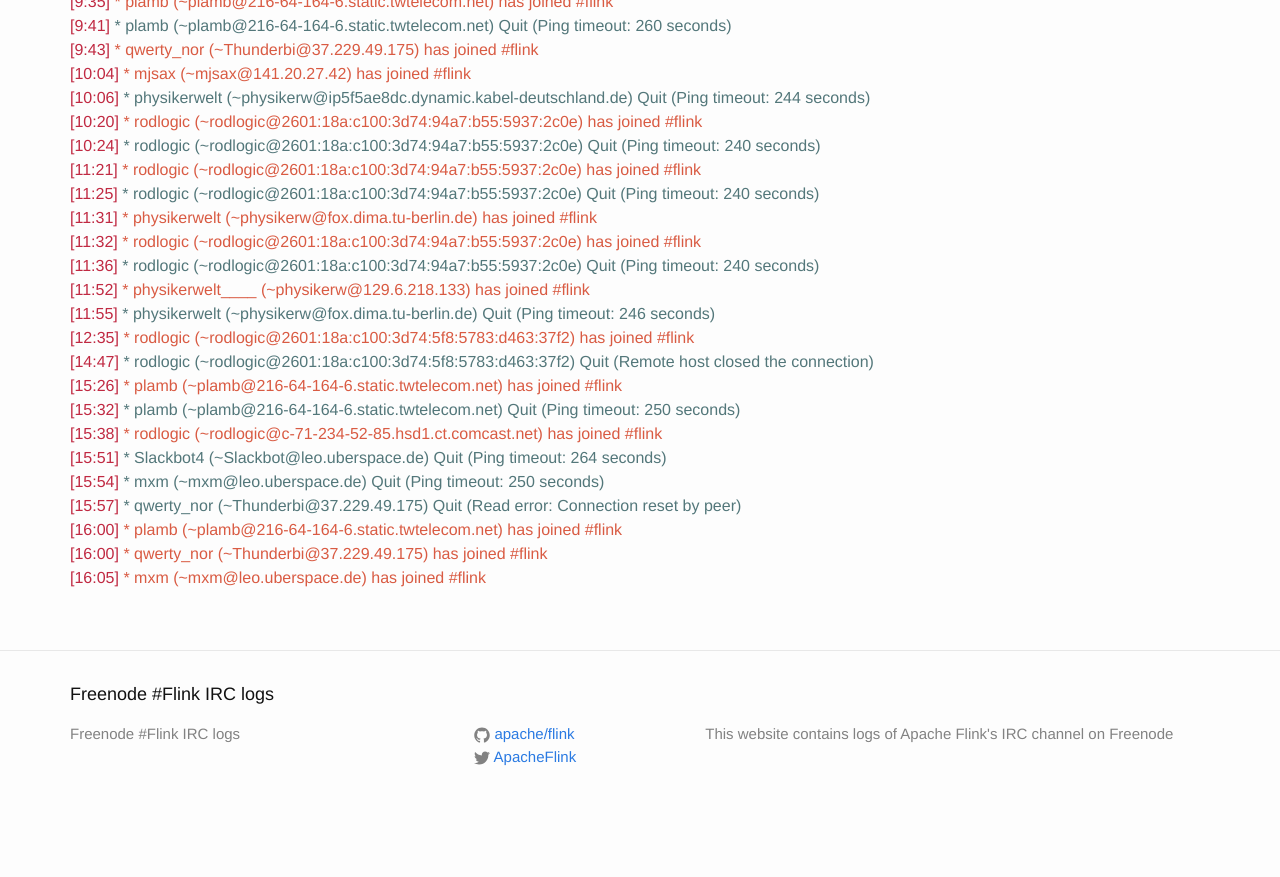
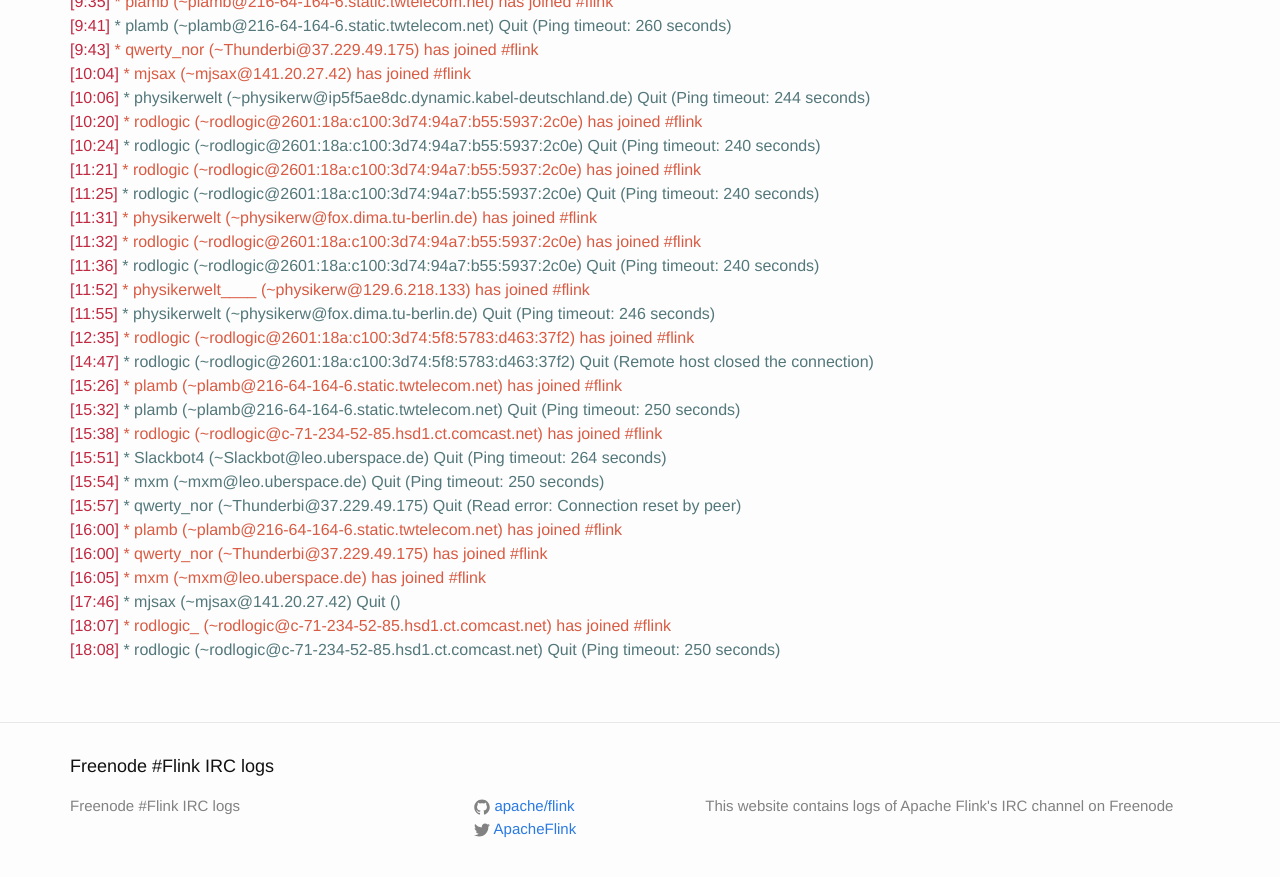
Before and after one commit to flink-irc-logs/flink-irc-logs.github.io, a Jekyll site: the page built from _posts/2015-10-27-logs.markdown, in a window 1280 px wide and 900 px high, scrolled down 810 px. Shown: the top 877 px of the window. Built offline with Jekyll 4.4.1, drawn with Linux system fonts in a browser that asks for light colours; before the commit the page ends 1638 px from its top, so only the background shows below that.

Commit message:
Update of the logs on Tue Oct 27 18:15:26 CET 2015

```diff
--- a/_posts/2015-10-27-logs.markdown
+++ b/_posts/2015-10-27-logs.markdown
@@ -54,3 +54,6 @@
 <span class="irc-date">[16:00]</span> <span class="irc-green">* plamb (~plamb@216-64-164-6.static.twtelecom.net) has joined #flink</span><br />
 <span class="irc-date">[16:00]</span> <span class="irc-green">* qwerty_nor (~Thunderbi@37.229.49.175) has joined #flink</span><br />
 <span class="irc-date">[16:05]</span> <span class="irc-green">* mxm (~mxm@leo.uberspace.de) has joined #flink</span><br />
+<span class="irc-date">[17:46]</span> <span class="irc-navy">* mjsax (~mjsax@141.20.27.42) Quit ()</span><br />
+<span class="irc-date">[18:07]</span> <span class="irc-green">* rodlogic_ (~rodlogic@c-71-234-52-85.hsd1.ct.comcast.net) has joined #flink</span><br />
+<span class="irc-date">[18:08]</span> <span class="irc-navy">* rodlogic (~rodlogic@c-71-234-52-85.hsd1.ct.comcast.net) Quit (Ping timeout: 250 seconds)</span><br />
```
